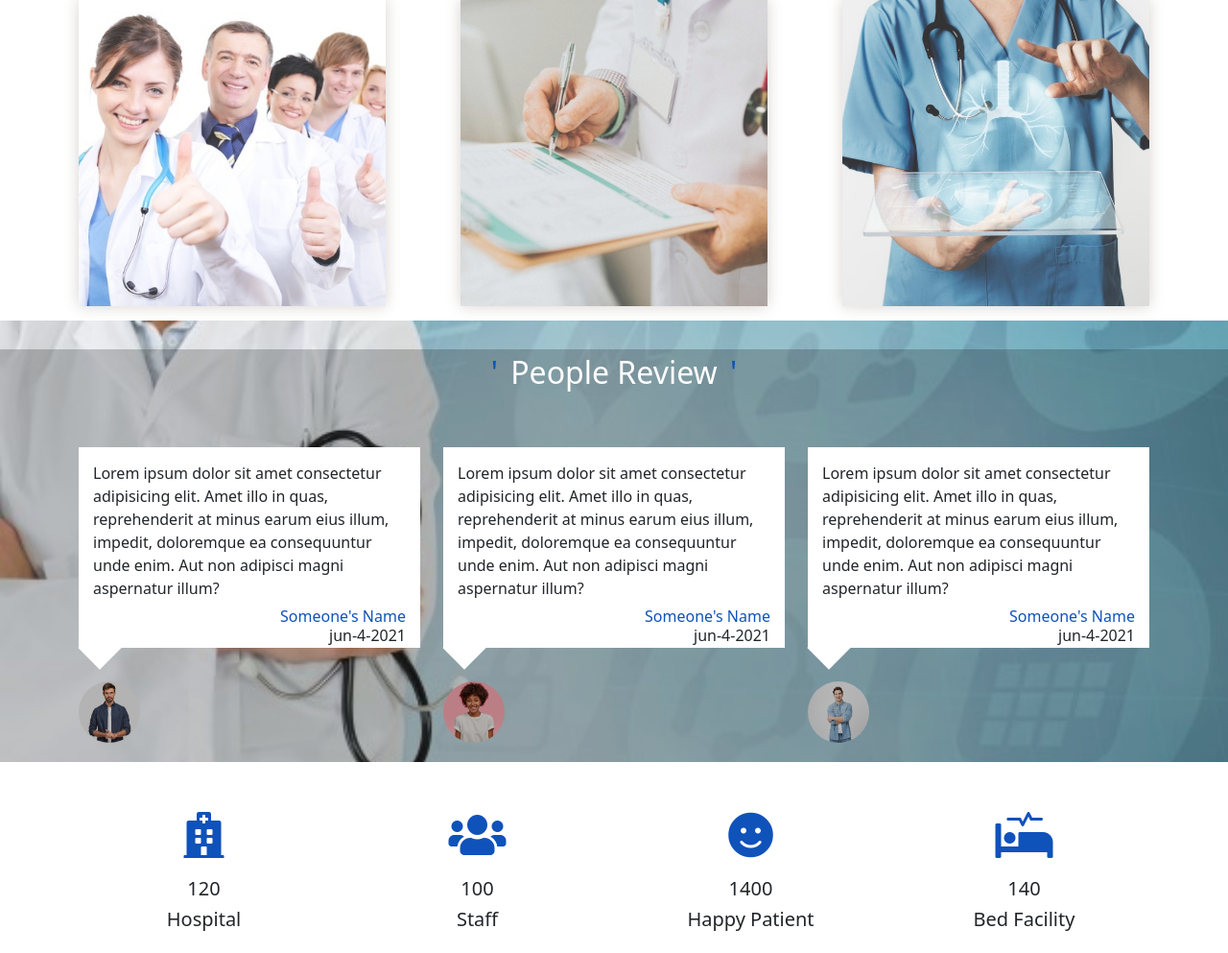
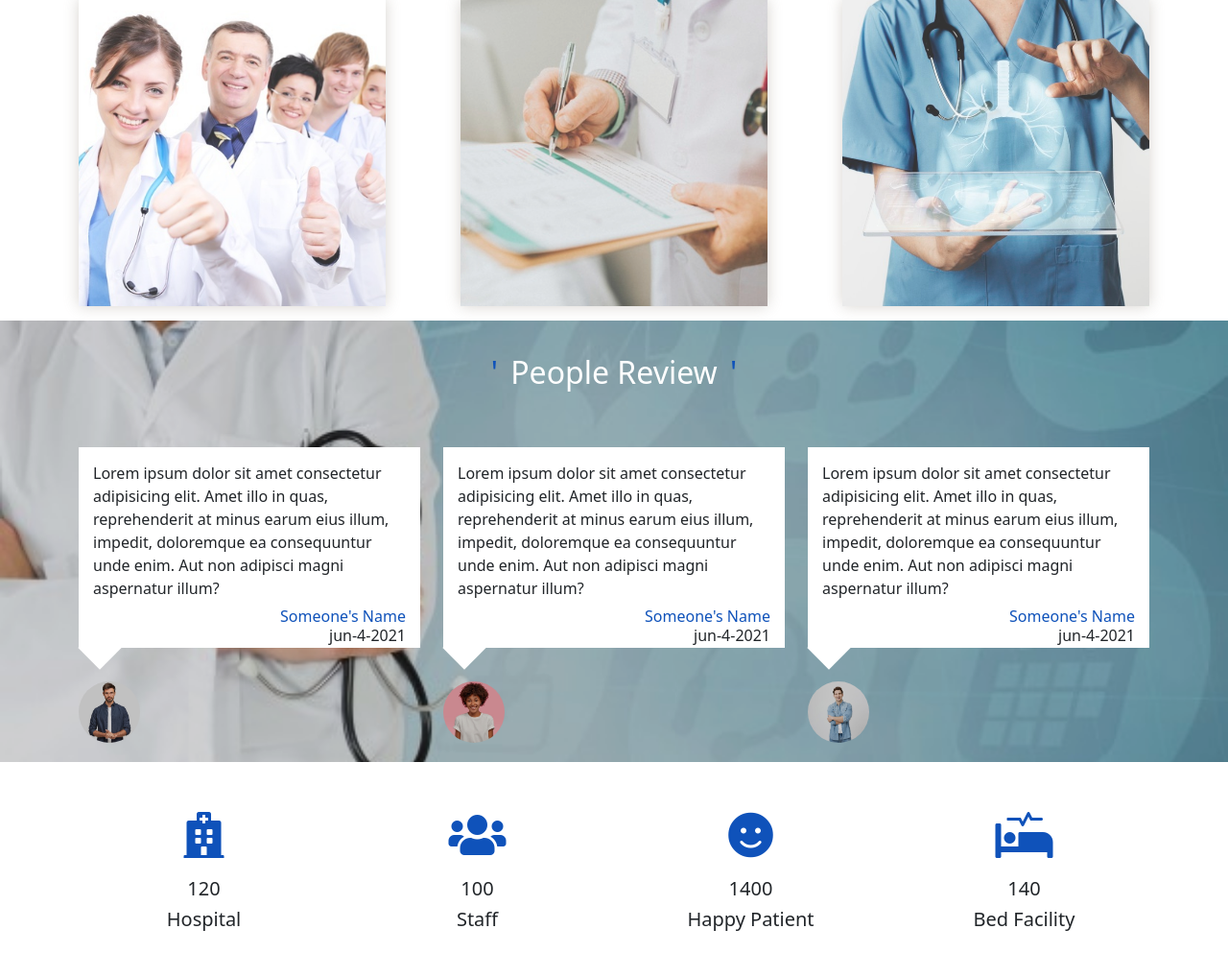
Before and after one commit to Rawan-ZA/my-works, a PHP site: page / in a window 1280 px wide. Shown: the part 1943-2936 px from the top of the page at 96% size. Run offline with PHP 8.4, Linux system fonts and the light colour scheme; some libraries are stand-ins or nearby versions.

Commit message:
Update style.css

```diff
--- a/hospital site/css/style.css
+++ b/hospital site/css/style.css
@@ -197,12 +197,12 @@
 
 }
 .layout{
-    background-color: rgba(0, 0, 0, 0.7);
+    background-color: rgba(0, 0, 0, 0.5);
     width: 100%;
-    height: 430px;
+    height: 460px;
     z-index: 1;
     opacity: 0.3;
-    margin-top: -450px;
+    margin-top: -480px;
 }
  .review-section .row .heading{
     z-index: 2;
```
